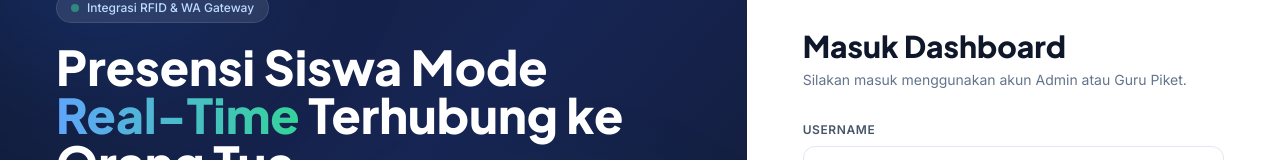
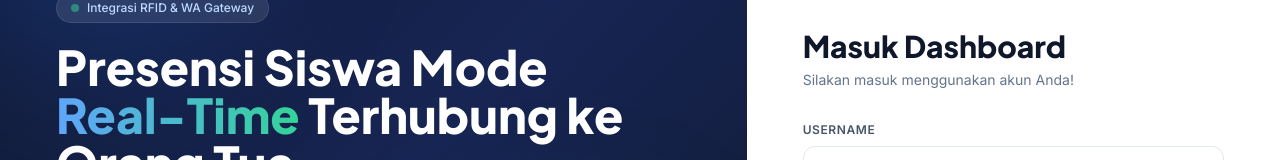
Before and after one commit to spenpatko/presenza, a plain HTML site: page index.html in a window 1280 px wide. Shown: the part 203-363 px from the top of the page. Drawn offline with nearby package versions, Linux system fonts and the light colour scheme.

Commit message:
Update index.html

```diff
--- a/index.html
+++ b/index.html
@@ -192,7 +192,7 @@
         <div class="w-full max-w-md">
           <div class="mb-8">
             <h2 class="font-display font-extrabold text-2xl sm:text-3xl text-slate-900">Masuk Dashboard</h2>
-            <p class="text-slate-500 text-sm mt-1.5">Silakan masuk menggunakan akun Admin atau Guru Piket.</p>
+            <p class="text-slate-500 text-sm mt-1.5">Silakan masuk menggunakan akun Anda!</p>
           </div>
 
           <form id="form-login" onsubmit="handleLogin(event)" class="space-y-5">
```
